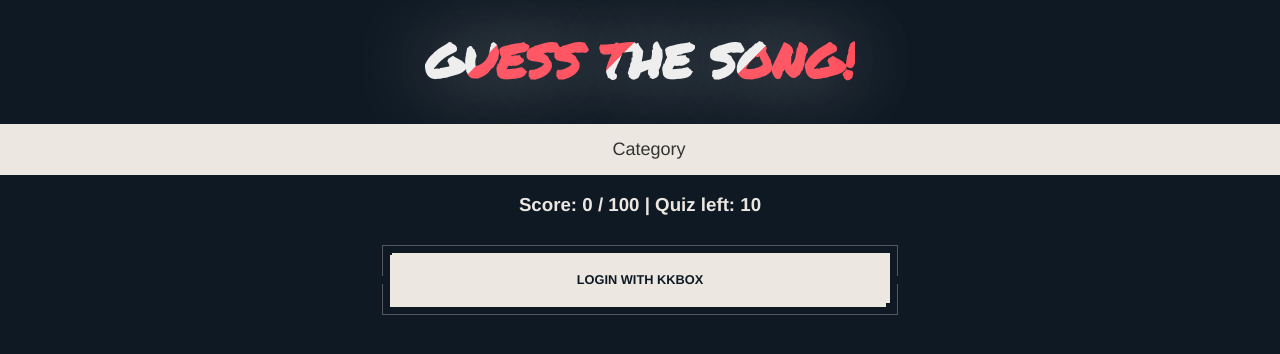
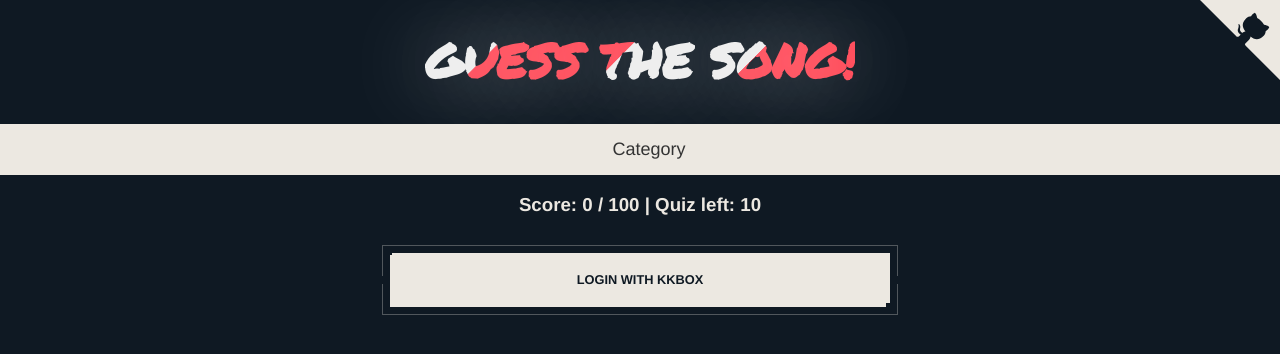
Before and after one commit to DriftKingTW/guess-the-song, a Vue app: page / in a window 1280 px wide. Shown: the top 354 px of the page. Built offline with nearby package versions, Linux system fonts and the light colour scheme.

Commit message:
Add fork me on github

```diff
--- /dev/null
+++ b/src/components/ForkMe.vue
@@ -0,0 +1,68 @@
+<template>
+  <a
+    href="https://github.com/DriftKingTW/vue-todo-list"
+    class="github-corner"
+    aria-label="View source on GitHub"
+    target="_blank"
+    ><svg
+      width="80"
+      height="80"
+      viewBox="0 0 250 250"
+      style="
+        fill: #ece8e1;
+        color: #0f1923;
+        position: absolute;
+        top: 0;
+        border: 0;
+        right: 0;
+      "
+      aria-hidden="true"
+    >
+      <path d="M0,0 L115,115 L130,115 L142,142 L250,250 L250,0 Z"></path>
+      <path
+        d="M128.3,109.0 C113.8,99.7 119.0,89.6 119.0,89.6 C122.0,82.7 120.5,78.6 120.5,78.6 C119.2,72.0 123.4,76.3 123.4,76.3 C127.3,80.9 125.5,87.3 125.5,87.3 C122.9,97.6 130.6,101.9 134.4,103.2"
+        fill="currentColor"
+        style="transform-origin: 130px 106px"
+        class="octo-arm"
+      ></path>
+      <path
+        d="M115.0,115.0 C114.9,115.1 118.7,116.5 119.8,115.4 L133.7,101.6 C136.9,99.2 139.9,98.4 142.2,98.6 C133.8,88.0 127.5,74.4 143.8,58.0 C148.5,53.4 154.0,51.2 159.7,51.0 C160.3,49.4 163.2,43.6 171.4,40.1 C171.4,40.1 176.1,42.5 178.8,56.2 C183.1,58.6 187.2,61.8 190.9,65.4 C194.5,69.0 197.7,73.2 200.1,77.6 C213.8,80.2 216.3,84.9 216.3,84.9 C212.7,93.1 206.9,96.0 205.4,96.6 C205.1,102.4 203.0,107.8 198.3,112.5 C181.9,128.9 168.3,122.5 157.7,114.1 C157.9,116.9 156.7,120.9 152.7,124.9 L141.0,136.5 C139.8,137.7 141.6,141.9 141.8,141.8 Z"
+        fill="currentColor"
+        class="octo-body"
+      ></path></svg
+  ></a>
+</template>
+
+<script>
+export default {
+  name: "fork-me"
+};
+</script>
+
+<style>
+.github-corner:hover .octo-arm {
+  animation: octocat-wave 560ms ease-in-out;
+}
+@keyframes octocat-wave {
+  0%,
+  100% {
+    transform: rotate(0);
+  }
+  20%,
+  60% {
+    transform: rotate(-25deg);
+  }
+  40%,
+  80% {
+    transform: rotate(10deg);
+  }
+}
+@media (max-width: 500px) {
+  .github-corner:hover .octo-arm {
+    animation: none;
+  }
+  .github-corner .octo-arm {
+    animation: octocat-wave 560ms ease-in-out;
+  }
+}
+</style>
--- a/src/views/Kkbox.vue
+++ b/src/views/Kkbox.vue
@@ -1,5 +1,6 @@
 <template>
   <div class="kkbox">
+    <fork-me></fork-me>
     <div class="text-effect">
       <h1>Guess the Song!</h1>
     </div>
@@ -50,6 +51,7 @@
 import AnswerList from "@/components/AnswerList";
 import TrackPlayer from "@/components/TrackPlayer.vue";
 import CategoriesSelector from "@/components/CategoriesSelector";
+import ForkMe from "@/components/ForkMe.vue";
 
 const TERRITORY = "TW";
 const QUIZ_COUNT = 10;
@@ -73,6 +75,7 @@
     AnswerList,
     TrackPlayer,
     CategoriesSelector,
+    ForkMe,
   },
   name: "Kkbox",
   data() {
```
